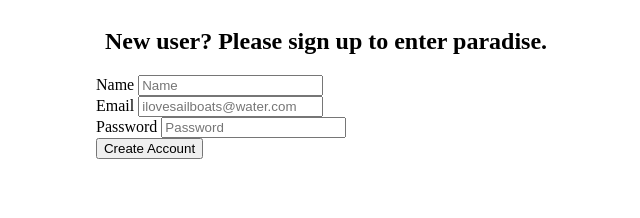
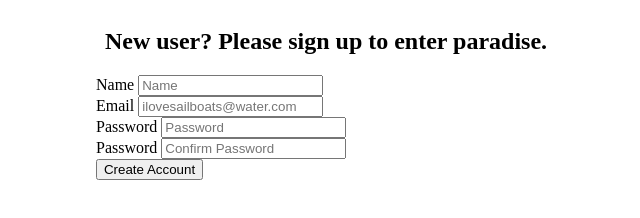
Before and after one commit to Daniel-Slabaugh/sailboat-registry, a website: page public/index.html in a window 1280 px wide. Both pictures are taken after a click on the button "Sign Up". Shown: the whole page, without its empty margins (74-714 px from the left). Drawn offline with nearby package versions, Linux system fonts and the light colour scheme.

Commit message:
added confirm password field

```diff
--- a/public/app.js
+++ b/public/app.js
@@ -309,7 +309,6 @@ function clearSearch() {
 }
 
 function selectNavbarBtn (btn) {
-  console.log("selecting button" + btn);
   $("#nav-home").removeClass("selected");
   $("#nav-search").removeClass("selected");
   $("#nav-profile").removeClass("selected");
--- a/public/index.html
+++ b/public/index.html
@@ -49,6 +49,8 @@
           <input type="text" class="form-control" name="email" id="email" placeholder="ilovesailboats@water.com" required><br>
           <label for="password">Password</label>
           <input type="text" class="form-control" name="password" id="password" placeholder="Password" required><br>
+          <label for="confirmPass">Password</label>
+          <input type="text" class="form-control" name="confirmPass" id="confirmPass" placeholder="Confirm Password" required><br>
           <button class="btn btnCreateAccount" type="submit">Create Account</button>
         </form>
       </div> <!-- col signup page -->
--- a/public/main.css
+++ b/public/main.css
@@ -24,11 +24,6 @@
     background-color: #ddd;
     color: black;
 }
-
-/*.selected {
-    background-color: #ddd;
-    color: black;
-}*/
 
 /* Add a color to the active/current link */
 .navbar button.selected {
```
